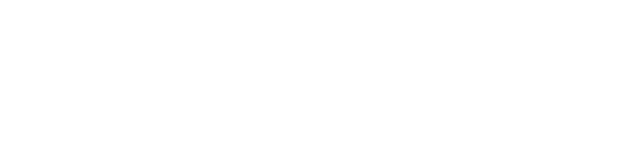
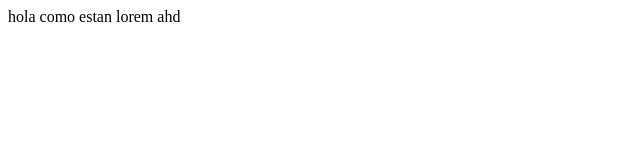
Before and after one commit to Noelia-DAlessandro/CLASE_16BIS, a plain HTML site: page index.html in a window 1280 px wide. Shown: the whole page, without its empty margins (0-640 px from the left). Drawn offline with Linux system fonts and the light colour scheme.

Commit message:
agregue cuerpo

```diff
--- a/index.html
+++ b/index.html
@@ -6,6 +6,7 @@
     <title>Document</title>
 </head>
 <body>
-
+    hola como estan
+    lorem ahd
 </body>
 </html>
```
